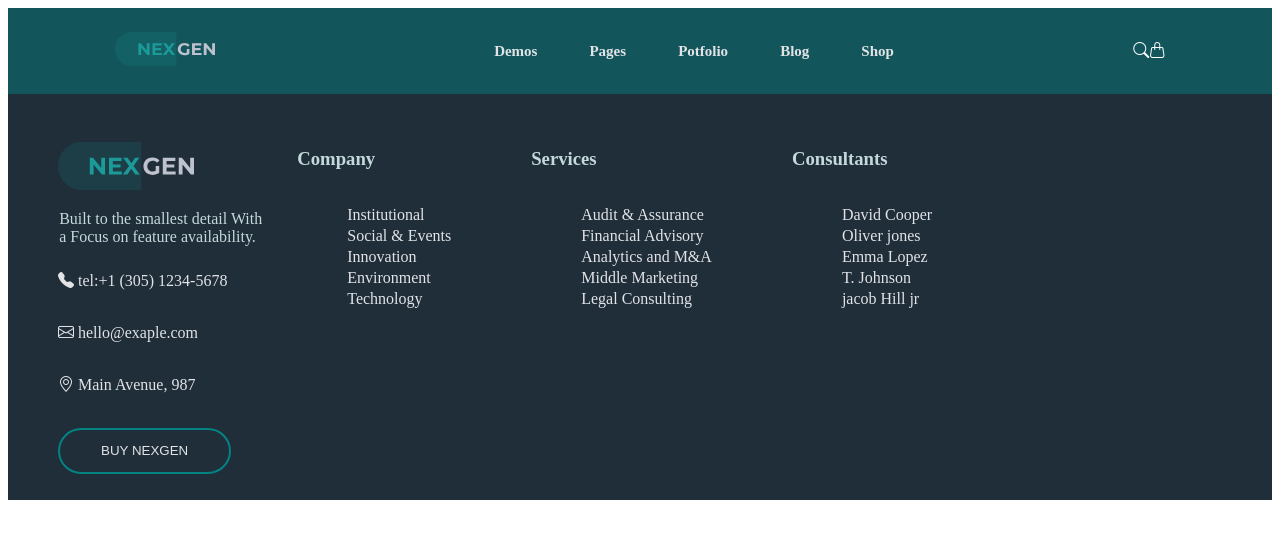
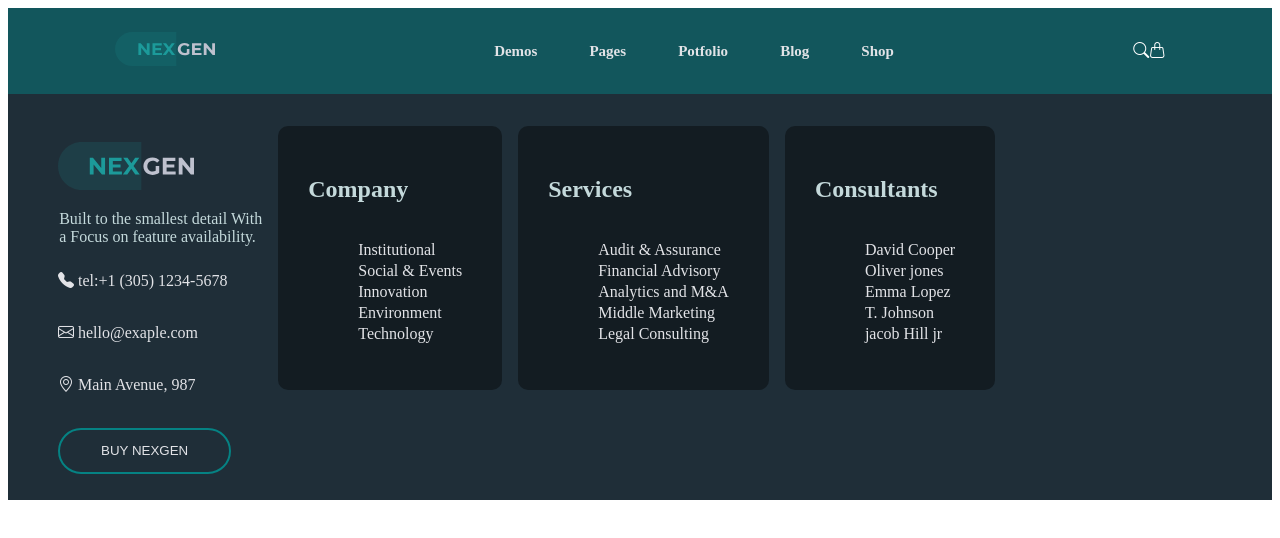
Before and after one commit to Huntney1/proj-html-vuejs, a Vue app in the folder insurance-consulting/: page / in a window 1280 px wide. Shown: the top 538 px of the page. Built offline with nearby package versions, Linux system fonts and the light colour scheme.

Commit message:
fix style footer

```diff
--- a/insurance-consulting/src/App.vue
+++ b/insurance-consulting/src/App.vue
@@ -29,4 +29,5 @@ export default {
     padding: 0;
     box-sizing: border-box;
 }
+
 </style>
--- a/insurance-consulting/src/components/AppFooter.vue
+++ b/insurance-consulting/src/components/AppFooter.vue
@@ -72,8 +72,9 @@ export default {
                     <!-- 2° sezione -->
                     <div class="col-12 col-md-6 col-lg-3 item">
                         <div class="card">
-                            <h3>Company</h3>
-
+                            <div class="title">
+                            <h2>Company</h2>
+                            </div>
                             <ul class="menu-Company">
                                 <li class="menu-item "><a href="#">Institutional</a></li>
                                 <li><a href="#">Social & Events</a></li>
@@ -88,7 +89,7 @@ export default {
                     <!-- 3° sezione -->
                     <div class="col-12 col-md-6 col-lg-3 item">
                         <div class="card">
-                            <h3>Services</h3>
+                            <h2>Services</h2>
 
                             <ul class="menu-Company">
                                 <li class="menu-item "><a href="#">Audit & Assurance</a></li>
@@ -104,7 +105,7 @@ export default {
                     <!-- 4° sezione -->
                     <div class="col-12 col-md-6 col-lg-3 item">
                         <div class="card">
-                            <h3>Consultants</h3>
+                            <h2>Consultants</h2>
 
                             <ul class="menu-Company">
                                 <li class="menu-item "><a href="#">David Cooper</a></li>
@@ -129,8 +130,11 @@ export default {
         background-color: $black-primary;
         color: $azz-secondary;
 
+        .items{
+            display: flex;
+
+
             .paragraph{
-
                 margin-left: 3.2em;
             }
 
@@ -147,30 +151,33 @@ export default {
                 border: 2px solid $blue-third;
                 border-radius: 2.5em;
                 color: $grey-secondary;
-
             }
 
             .card{
                 position: relative;
                 z-index: 1;
-            width: 100%;
-            padding: 35px;
+                /* width: 100%; */
+                margin-left: 1em;
+                margin-top: 2em;
+                padding: 30px;
+                text-align: left;
                 border-radius: 10px;
                 border: none;
-            transition: all 0.4s ease-out 0s;
                 display: flex;
                 flex-direction: column;
-            min-width: 0;
-            word-wrap: b;
+                background-color: rgba(0,0,0,0.4)
             }
-
-        .items{
-            display: flex;
-
+                // classe ul
             .menu-Company{
                 display: block;
-            }
+                width: 100%;
+
+                .menu-item{
+                    width: 100%;
                 }
 
             }
+
+        }
+    }
 </style>
--- a/insurance-consulting/src/components/AppHeader.vue
+++ b/insurance-consulting/src/components/AppHeader.vue
@@ -109,6 +109,7 @@ export default {
 
 header{
   background-color: #12565c;
+  width: 100%;
 }
 .navbar {
 
```
Lines whose indentation alone changed are shown as unchanged.
